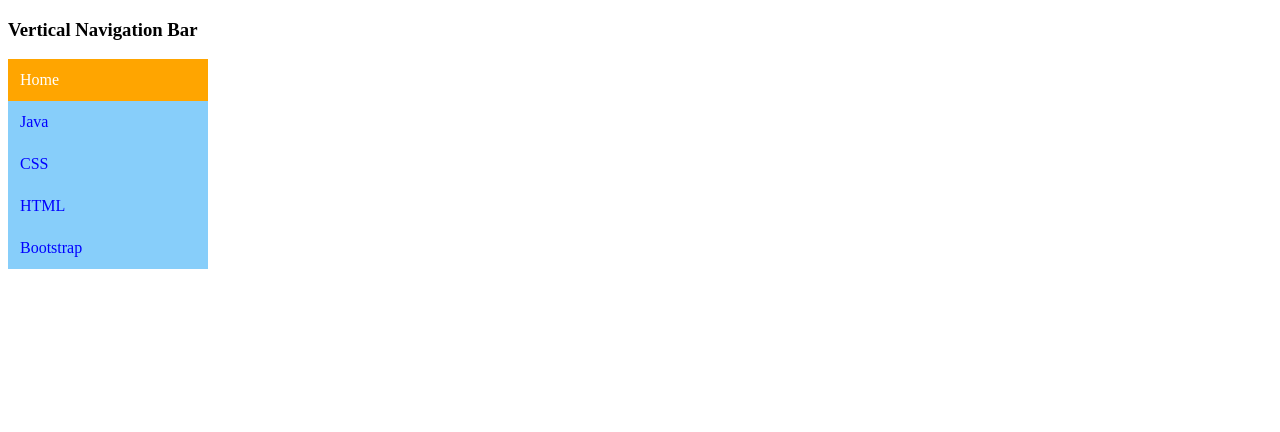
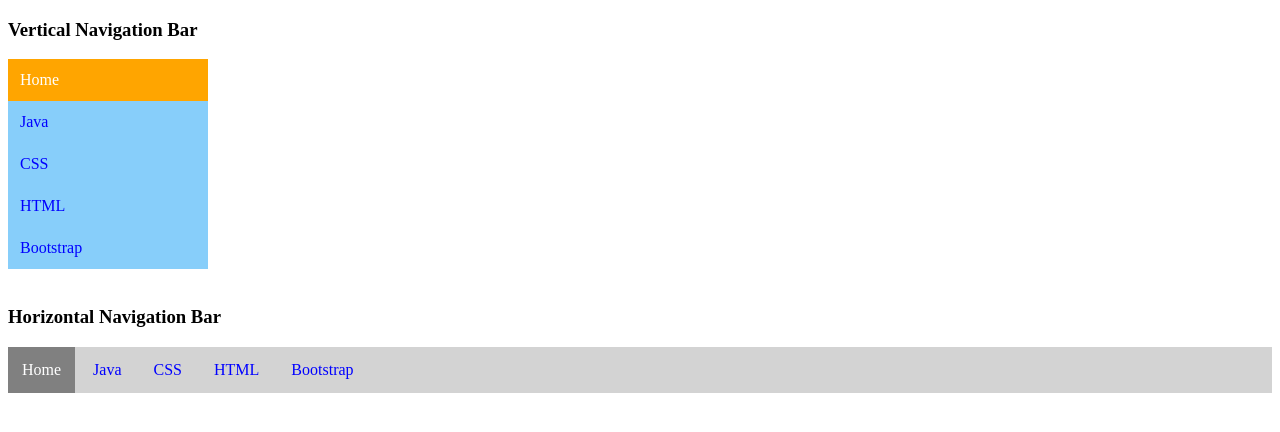
Before and after one commit to arinjayjha/MERN_Ethnus, a plain HTML site: page Task2CSS.html in a window 1280 px wide. Drawn offline with Linux system fonts and the light colour scheme.

Commit message:
Update Task2CSS.html

```diff
--- a/Task2CSS.html
+++ b/Task2CSS.html
@@ -1,44 +1,76 @@
 <!DOCTYPE html>
 <html lang="en">
+
 <head>
     <meta charset="UTF-8">
     <meta name="viewport" content="width=device-width, initial-scale=1.0">
-    <title>Task 2_CSS</title>
+    <title>Task 2 CSS</title>
 </head>
 <style>
-    h3{
+    h3 {
         color: black;
     }
 
-.vertical-menu{
+    .vertical-menu {
         width: 200px;
     }
 
-.vertical-menu a{
-    background-color:lightskyblue;
+    .vertical-menu a {
+        background-color: lightskyblue;
         color: blue;
         display: block;
         padding: 12px;
         text-decoration: none;
     }
 
-.vertical-menu a:hover{
-    background-color:lightgray;
+    .vertical-menu a:hover {
+        background-color: lightgray;
     }
 
-.vertical-menu a.active{
-    background-color:orange;
+    .vertical-menu a.active {
+        background-color: orange;
+        color: white;
+    }
+
+    .horizontal-menu {
+        background-color: lightgray;
+    }
+
+    .horizontal-menu a {
+        display: inline-block;
+        color: blue;
+        padding: 14px;
+        text-decoration: none;
+    }
+
+    .horizontal-menu a:hover {
+        background-color: lightblue;
+    }
+
+    .horizontal-menu a.active {
+        background-color: gray;
         color: white;
     }
 </style>
+
 <body>
     <h3>Vertical Navigation Bar</h3>
     <div class="vertical-menu">
-        <a href="#" class = "active">Home</a>
+        <a href="#" class="active">Home</a>
+        <a href="#">Java</a>
+        <a href="#">CSS</a>
+        <a href="#">HTML</a>
+        <a href="#">Bootstrap</a>
+    </div>
+    <br>
+    <h3>Horizontal Navigation Bar</h3>
+    <div class="horizontal-menu">
+        <a href="#" class="active">Home</a>
         <a href="#">Java</a>
         <a href="#">CSS</a>
         <a href="#">HTML</a>
         <a href="#">Bootstrap</a>
     </div>
 </body>
+
 </html>
```
Lines whose indentation alone changed are shown as unchanged.
